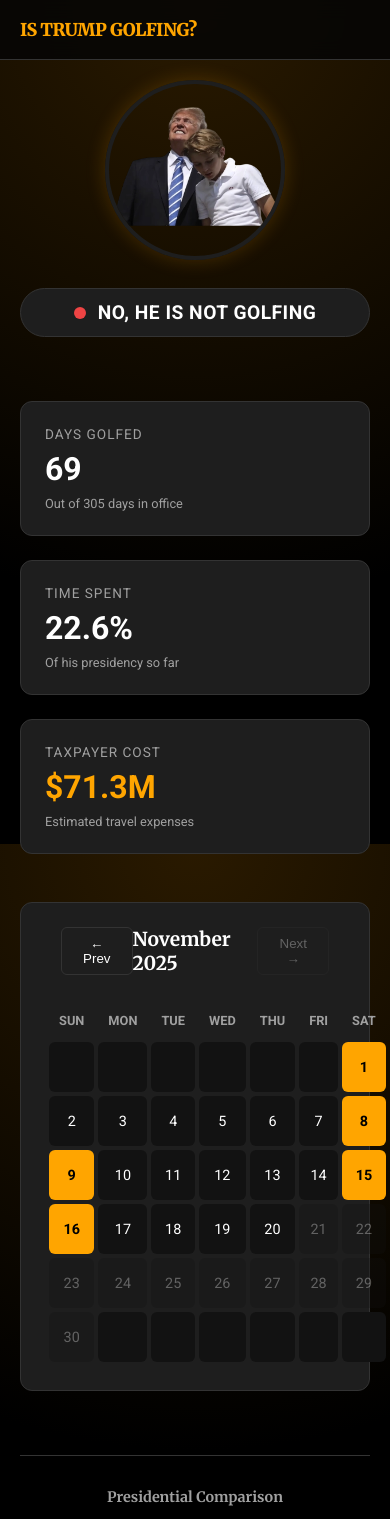
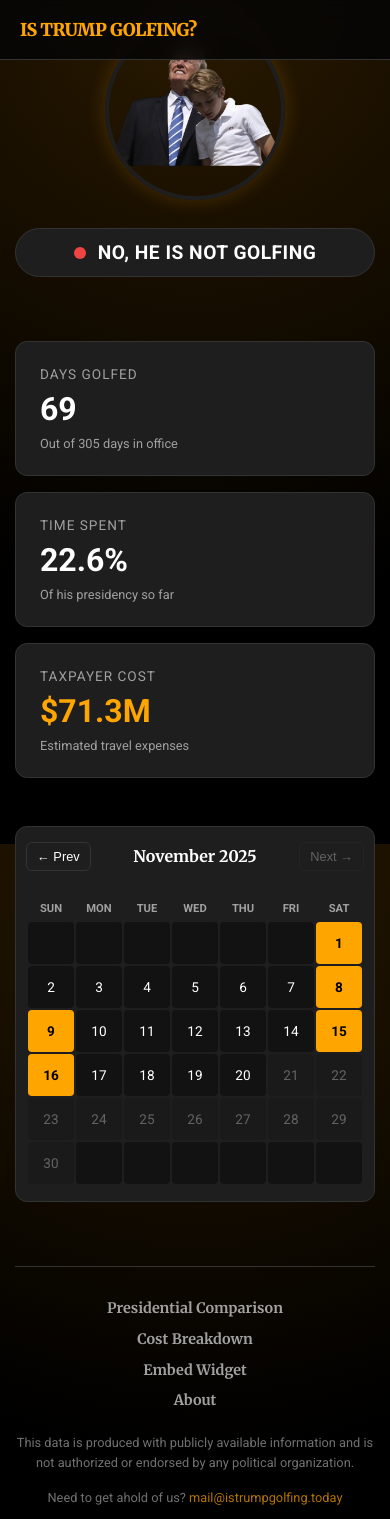
Before and after one commit to soyboi1312/istrumpgolfing.today, a Next.js app: page / in a window 390 px wide. Shown: the top 1519 px of the page. Built offline with nearby package versions, Linux system fonts and the light colour scheme.

Commit message:
Update Home.module.css

```diff
--- a/styles/Home.module.css
+++ b/styles/Home.module.css
@@ -179,7 +179,8 @@
   justify-content: space-between;
   align-items: center;
   margin-bottom: 1.5rem;
-  padding: 0 1rem;
+  padding: 0;
+  gap: 10px; /* Prevent buttons touching text */
 }
 
 .controlButton {
@@ -190,6 +191,7 @@
   border-radius: 6px;
   cursor: pointer;
   transition: all 0.2s;
+  white-space: nowrap;
 }
 
 .controlButton:hover:not(:disabled) {
@@ -206,6 +208,9 @@
   font-family: 'Merriweather', serif;
   font-size: 1.2rem;
   font-weight: 700;
+  flex: 1; /* Allows label to take up available space */
+  text-align: center; /* Centers the label */
+  line-height: 1.2;
 }
 
 /* --- Calendar Table Overrides --- */
@@ -213,6 +218,7 @@
   width: 100%;
   border-collapse: separate;
   border-spacing: 4px;
+  table-layout: fixed; /* Ensures even columns */
 }
 
 .calendarTable th {
@@ -220,6 +226,7 @@
   color: var(--color-text-gray);
   font-size: 0.8rem;
   text-transform: uppercase;
+  text-align: center;
 }
 
 .tableCell {
@@ -230,12 +237,14 @@
   font-size: 0.9rem;
   border: 1px solid transparent;
   transition: all 0.2s;
+  cursor: default;
 }
 
 .eventDay {
   background-color: var(--color-primary-orange) !important;
   color: #000 !important;
   font-weight: bold;
+  cursor: pointer;
 }
 
 .eventDay:hover {
@@ -312,7 +321,7 @@
   height: 24px;
   opacity: 0.7;
   transition: opacity 0.2s;
-  filter: invert(1); /* Ensure icons are white in dark mode */
+  filter: invert(1);
 }
 
 .socialIcon:hover {
@@ -393,8 +402,15 @@
 
 /* --- Mobile Responsiveness --- */
 @media (max-width: 768px) {
+  .main {
+    padding-top: 20px; /* Less top padding since navbar might change behavior or just spacing */
+    padding-left: 15px;
+    padding-right: 15px;
+  }
+
   .statsGrid {
     grid-template-columns: 1fr;
+    gap: 1rem;
   }
 
   .navLinks {
@@ -414,4 +430,33 @@
   .footerSeparator {
     display: none;
   }
+
+  /* Calendar Mobile Optimization */
+  .calendarWrapper {
+    padding: 15px 10px; /* Reduced side padding significantly */
+  }
+
+  .calendarTable {
+    border-spacing: 2px; /* Tighter spacing between cells */
+  }
+
+  .tableCell {
+    height: 42px; /* Smaller cells */
+    font-size: 0.85rem;
+    border-radius: 4px;
+  }
+
+  .calendarTable th {
+    font-size: 0.7rem;
+    padding: 5px 2px;
+  }
+
+  .currentMonthLabel {
+    font-size: 1rem; /* Slightly smaller to fit better */
+  }
+
+  .controlButton {
+    padding: 6px 10px;
+    font-size: 0.8rem;
+  }
 }
```
